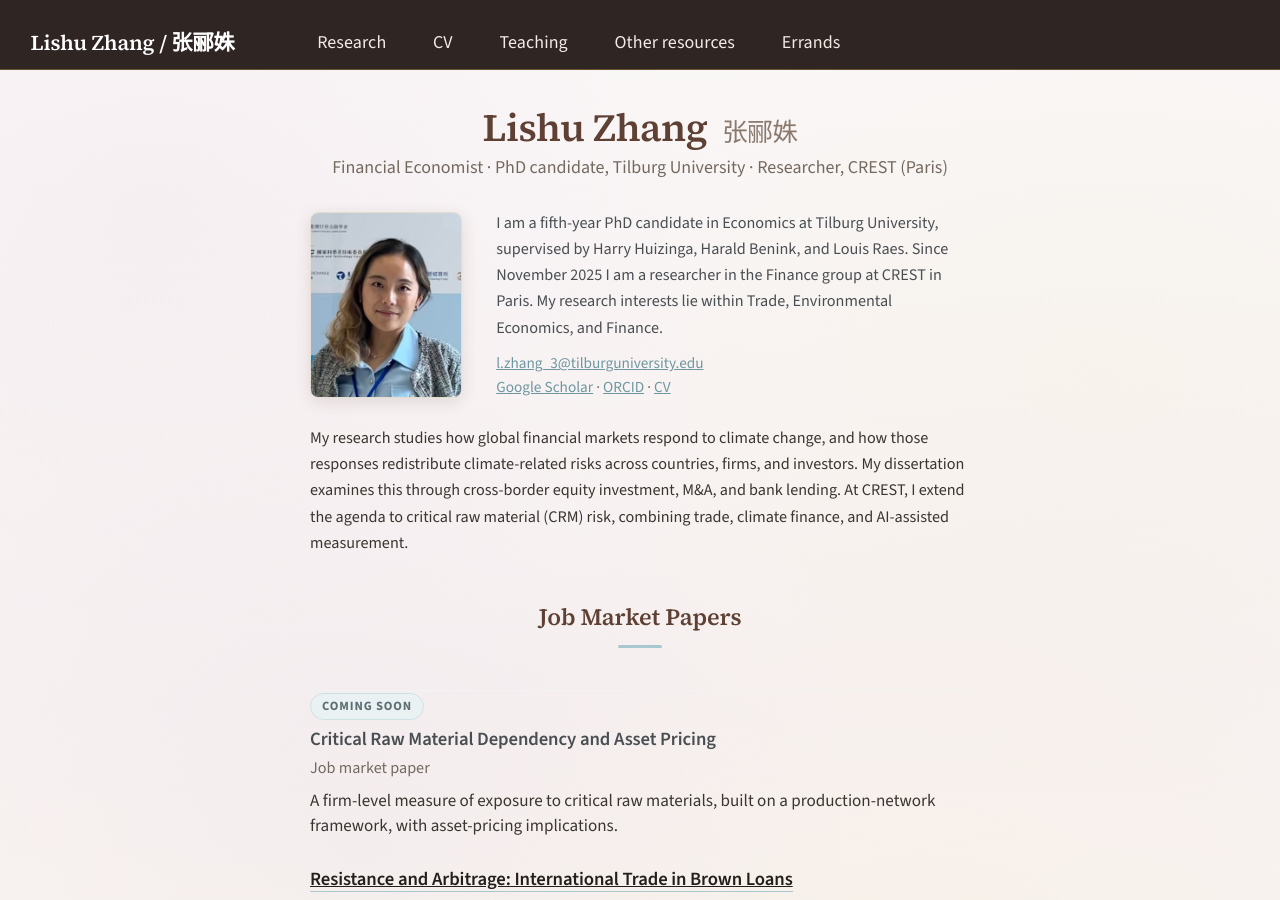
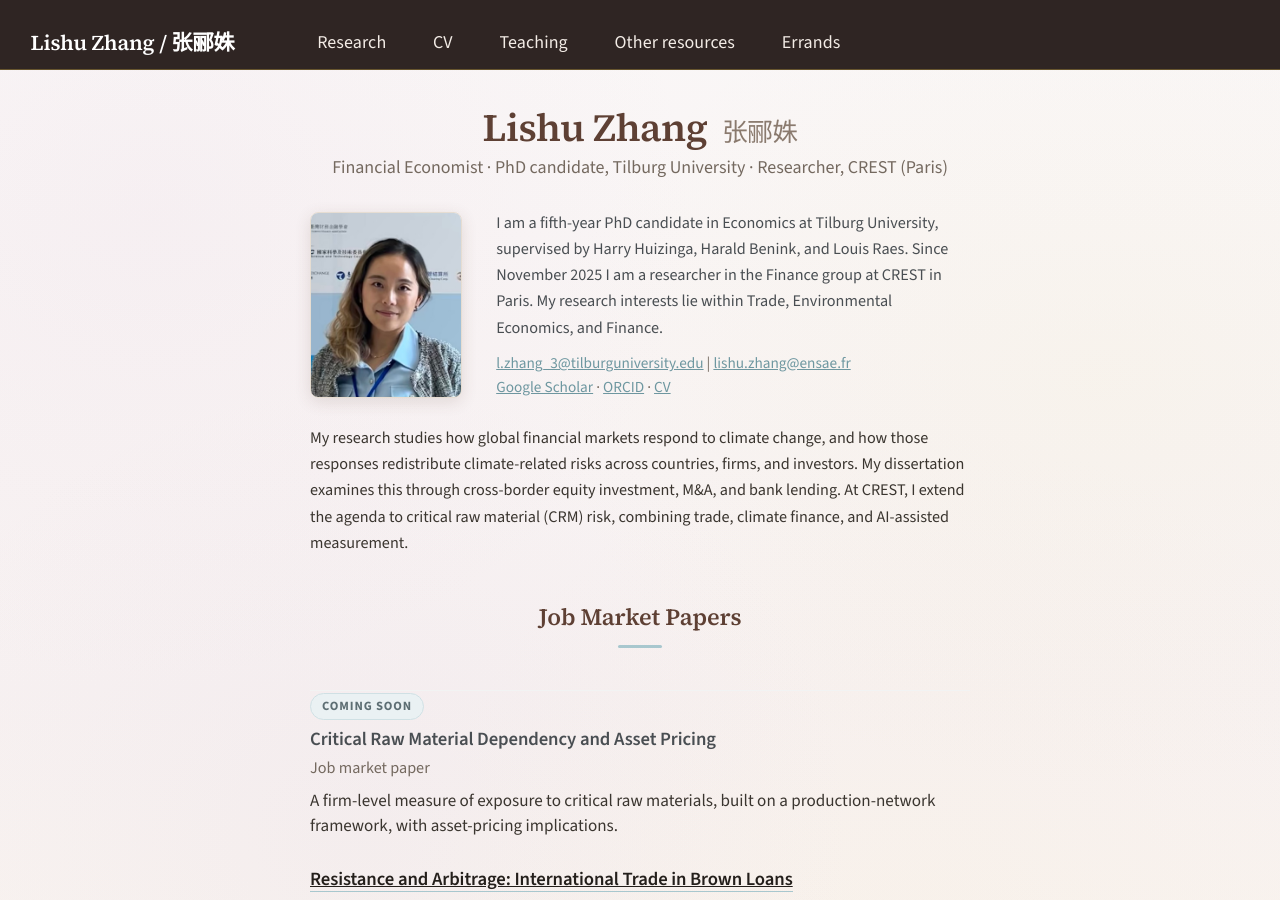
Before and after one commit to LishuZ/LishuZ.github.io, a Jekyll site: the page built from _pages/about.md, in a window 1280 px wide and 900 px high. Built offline with Jekyll 4.4.1, drawn with Linux system fonts in a browser that asks for light colours.

Commit message:
Add ENSAE email to homepage contact line
Co-Authored-By: Claude Opus 4.8 (1M context) <noreply@anthropic.com>

```diff
--- a/_pages/about.md
+++ b/_pages/about.md
@@ -84,7 +84,7 @@ author_profile: false
   <img class="intro-photo" src="/images/newpic.jpg" alt="Lishu Zhang">
   <div class="intro-text">
     <p>I am a fifth-year PhD candidate in Economics at Tilburg University, supervised by Harry Huizinga, Harald Benink, and Louis Raes. Since November 2025 I am a researcher in the Finance group at CREST in Paris. My research interests lie within Trade, Environmental Economics, and Finance.</p>
-    <p class="contact"><a href="mailto:l.zhang_3@tilburguniversity.edu">l.zhang_3@tilburguniversity.edu</a><br><a href="https://scholar.google.com/citations?hl=zh-CN&user=19jsgQMAAAAJ">Google Scholar</a>&nbsp;·&nbsp;<a href="https://orcid.org/0000-0003-0237-7664">ORCID</a>&nbsp;·&nbsp;<a href="https://www.dropbox.com/scl/fi/qijnx8gppf8potsj0bdlx/cv.pdf?rlkey=424j0xubetuhuwn012fmc4hv2&st=tz7lhm3o&dl=0">CV</a></p>
+    <p class="contact"><a href="mailto:l.zhang_3@tilburguniversity.edu">l.zhang_3@tilburguniversity.edu</a>&nbsp;|&nbsp;<a href="mailto:lishu.zhang@ensae.fr">lishu.zhang@ensae.fr</a><br><a href="https://scholar.google.com/citations?hl=zh-CN&user=19jsgQMAAAAJ">Google Scholar</a>&nbsp;·&nbsp;<a href="https://orcid.org/0000-0003-0237-7664">ORCID</a>&nbsp;·&nbsp;<a href="https://www.dropbox.com/scl/fi/qijnx8gppf8potsj0bdlx/cv.pdf?rlkey=424j0xubetuhuwn012fmc4hv2&st=tz7lhm3o&dl=0">CV</a></p>
   </div>
 </div>
 
```
